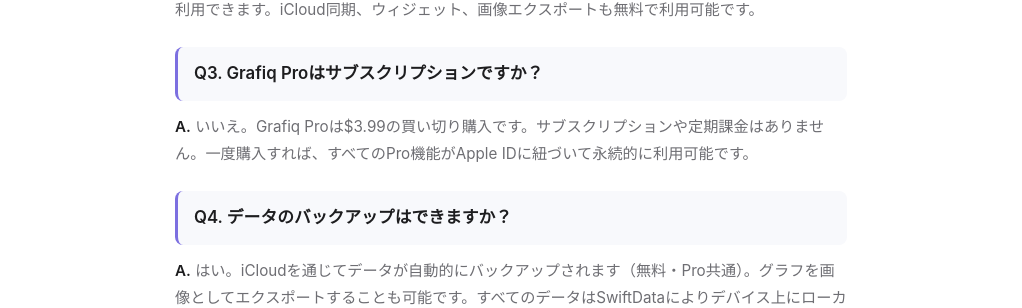
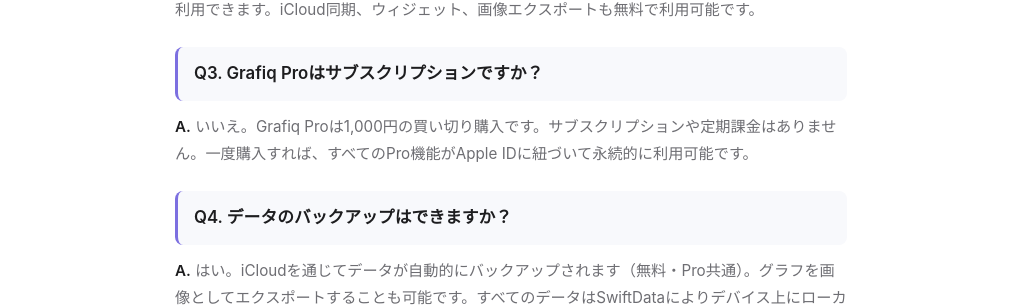
Before and after one commit to AliveDesign-JP/grafiq-docs, a Jekyll site: the page built from support-ja.md, in a window 1280 px wide and 900 px high, scrolled down 1971 px. Shown: the part 143-451 px from the top of the window, without its empty margins (129-1151 px from the left). Built offline with Jekyll 4.4.1, drawn with Linux system fonts in a browser that asks for light colours; some of the changed text lies outside the part shown.

```diff
--- a/index-ja.html
+++ b/index-ja.html
@@ -106,7 +106,7 @@
             <div class="pricing-card pro">
                 <span class="badge">全機能解放</span>
                 <h3>Pro</h3>
-                <div class="price">&yen;600 <span>買い切り</span></div>
+                <div class="price">&yen;1,000 <span>買い切り</span></div>
                 <ul>
                     <li>グラフ数 無制限</li>
                     <li>全5種のグラフ</li>
--- a/support-ja.md
+++ b/support-ja.md
@@ -41,7 +41,7 @@
 
 ### 料金プラン
 
-| 機能 | 無料 | Pro（$3.99 買い切り） |
+| 機能 | 無料 | Pro（1,000円 買い切り） |
 |------|------|----------------------|
 | グラフ数 | 3つまで | 無制限 |
 | グラフ種類 | 折れ線・棒・円 | 全5種 |
@@ -67,7 +67,7 @@
 
 ### Q3. Grafiq Proはサブスクリプションですか？
 
-**A.** いいえ。Grafiq Proは$3.99の買い切り購入です。サブスクリプションや定期課金はありません。一度購入すれば、すべてのPro機能がApple IDに紐づいて永続的に利用可能です。
+**A.** いいえ。Grafiq Proは1,000円の買い切り購入です。サブスクリプションや定期課金はありません。一度購入すれば、すべてのPro機能がApple IDに紐づいて永続的に利用可能です。
 
 ### Q4. データのバックアップはできますか？
 
```
Also changed, not shown: support-en.md (+2 -2 lines).
